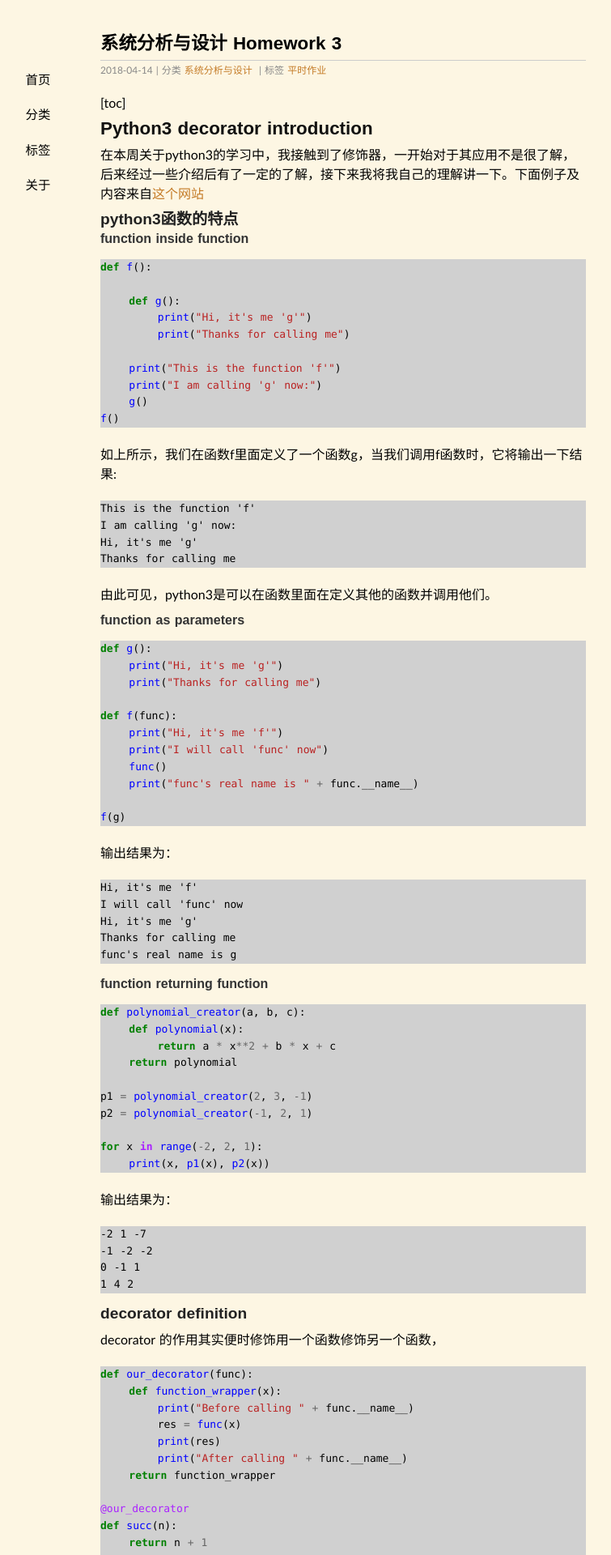
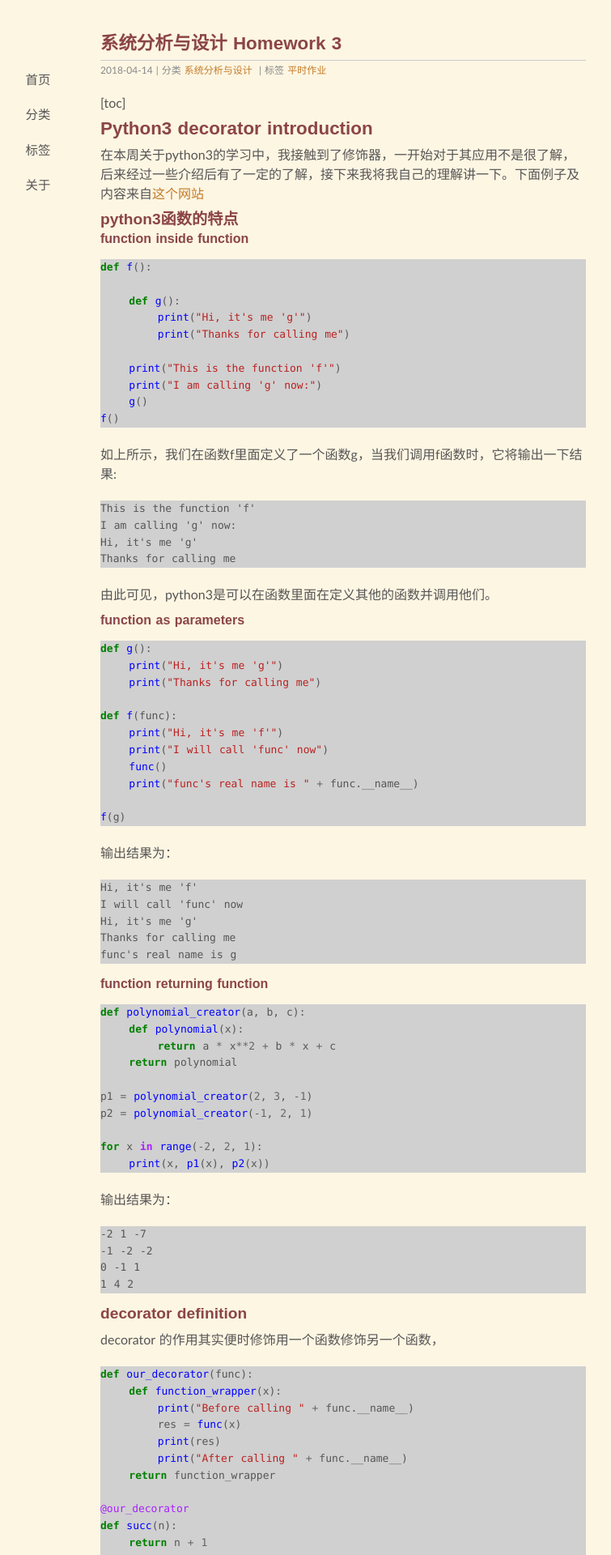
Before and after one commit to SaltyFish123/SaltyFish123.github.io, a Jekyll site: the page built from _posts/2018-4-14-15331047_homework_3.md, in a window 1280 px wide. Shown: the top 1920 px of the page at 81% size, without its empty margins (216-971 px from the left). Built offline with Jekyll 4.4.1, drawn with Linux system fonts in a browser that asks for light colours; comment, search, counter and statistics services are not loaded.

Commit message:
Change the color of the post and footer

```diff
--- a/media/css/style.css
+++ b/media/css/style.css
@@ -17,7 +17,7 @@
 body{font-size:14px;word-spacing:1px;
 	margin-left:auto;
 margin-right:auto;
-	font-family:"Galdeano","Hiragino Sans GB","Microsoft YaHei",Trebuchet,"Trebuchet MS",Tahoma,"Lucida Grande","Lucida Sans Unicode",Verdana,sans-serif;color:#000000;background-color:#FDF6E3;}
+	font-family:"Galdeano","Hiragino Sans GB","Microsoft YaHei",Trebuchet,"Trebuchet MS",Tahoma,"Lucida Grande","Lucida Sans Unicode",Verdana,sans-serif;color:#575555;background-color:#FDF6E3;}
 *{padding:0;margin: 0;border:none;outline:none;}
 a{color:#c47b27;text-decoration:none;}
 a:hover{color:#333333;text-decoration:underline;}
@@ -49,13 +49,13 @@ blockquote p{margin:0;padding:.5em 0;}
 .pageNavInvalid{font-weight:bold;font-size:17px;color:#D0D0D0;}
 header{padding:.5em 0;border-bottom: 1px solid #cccccc;}
 nav{font-family:"Electrolize",sans-serif;font-size:1.1em;text-transform:uppercase;float:left;margin-left:-8em;width:6em;text-align:center;}
-nav a{display:block;padding:.7em 1em;color:#000000;}
+nav a{display:block;padding:.7em 1em;color:#575555;}
 nav a:hover{background-color:#ff0000;text-decoration:none;color:#f9f9f9;-webkit-transition:color .2s linear;}
 .post{padding:.5em 0em;}
-h1{font-family:"Cuprum","Hiragino Sans GB","Microsoft YaHei",sans-serif;font-size:1.6em;color:#000;}
-h2{font-family:"Cuprum","Hiragino Sans GB","Microsoft YaHei",sans-serif;font-size:1.4em;color:#111;}
-h3{font-family:"Cuprum","Hiragino Sans GB","Microsoft YaHei",sans-serif;font-size:1.2em;color:#222;}
-h4{font-family:"Cuprum","Hiragino Sans GB","Microsoft YaHei",sans-serif;font-size:1em;color:#333;}
+h1{font-family:"Cuprum","Hiragino Sans GB","Microsoft YaHei",sans-serif;font-size:1.6em;color:#8b4545;}
+h2{font-family:"Cuprum","Hiragino Sans GB","Microsoft YaHei",sans-serif;font-size:1.4em;color:#8b4545;}
+h3{font-family:"Cuprum","Hiragino Sans GB","Microsoft YaHei",sans-serif;font-size:1.2em;color:#8b4545;}
+h4{font-family:"Cuprum","Hiragino Sans GB","Microsoft YaHei",sans-serif;font-size:1em;color:#8b4545;}
 pre,code{font-family:Menlo,"Andale Mono",Consolas,"Courier New",Monaco,monospace;font-size:13px;}
 code{background-color:#D0D0D0;}
 embed,object,iframe{display:block;margin:4px auto;}
```
